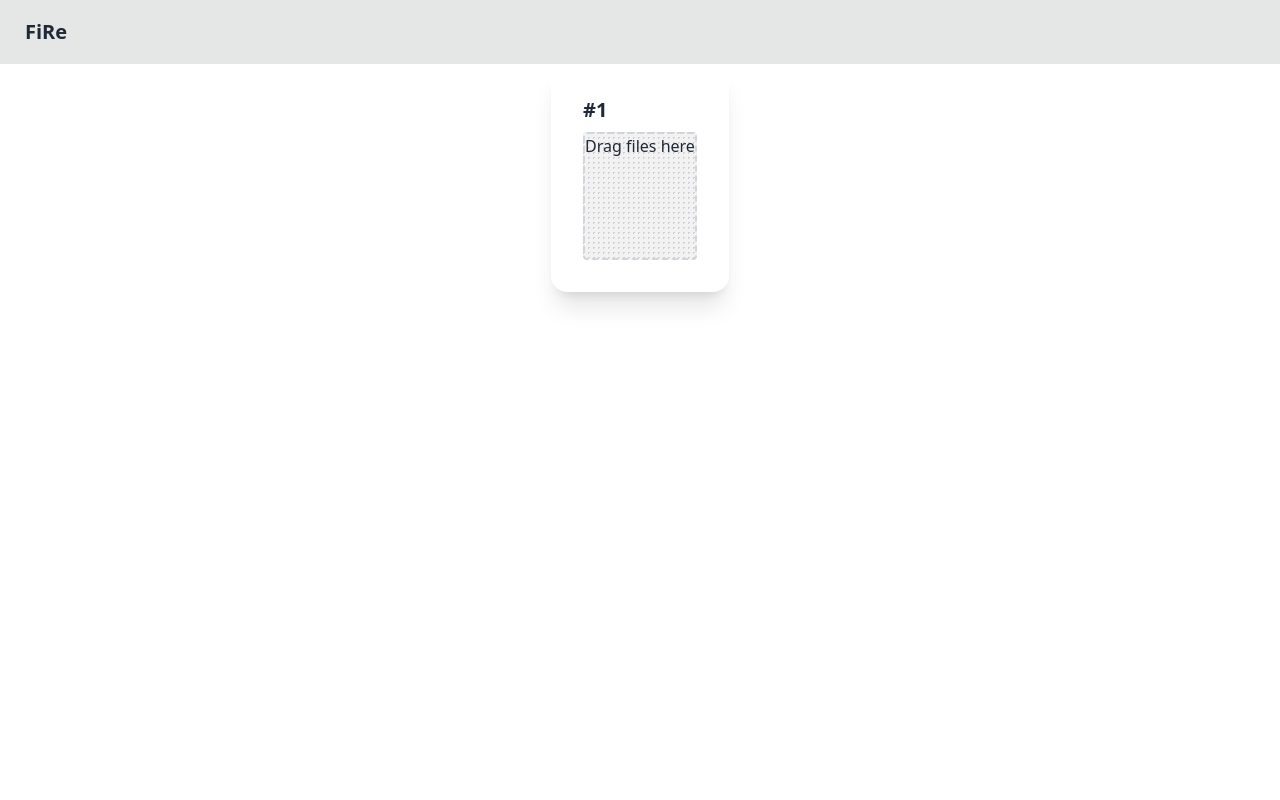
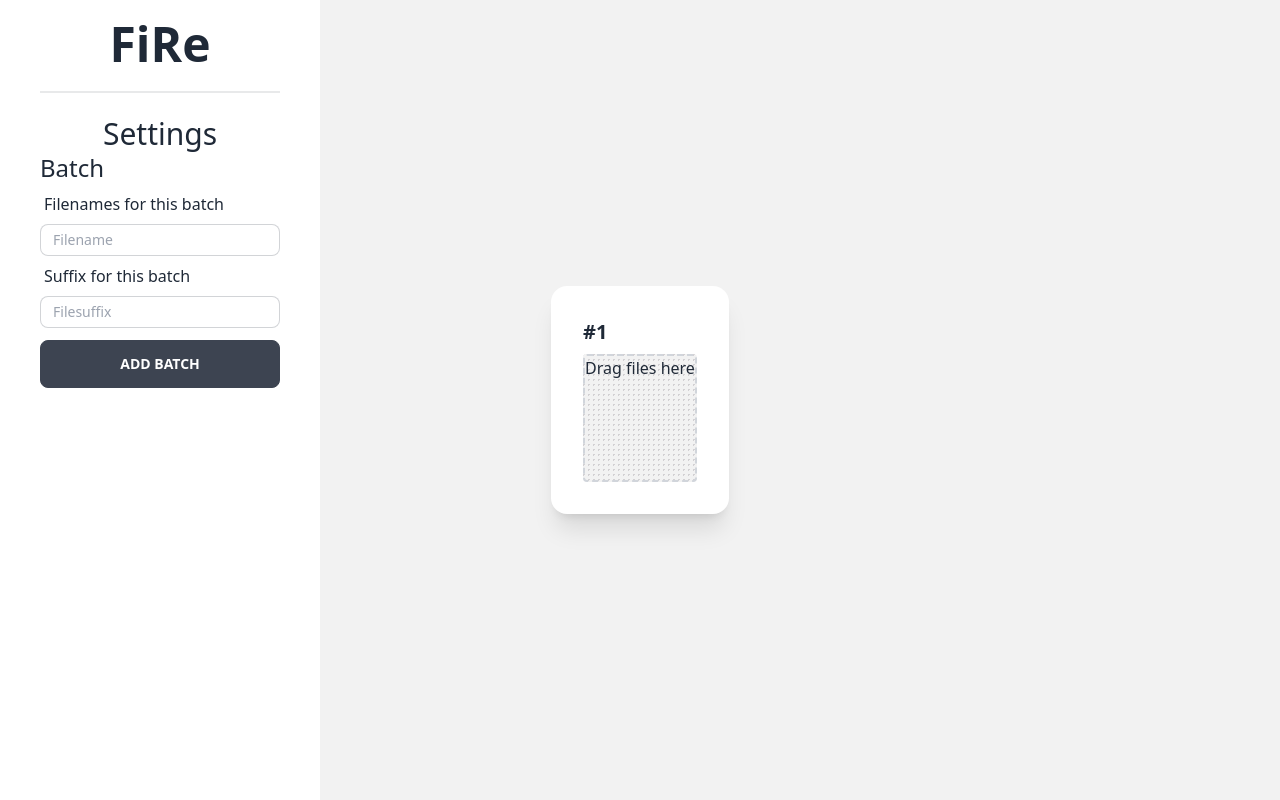
Before and after one commit to svnoak/FIRE-CLIENT, a Vue app: page / in a window 1280 px wide. Built offline with nearby package versions, Linux system fonts and the light colour scheme.

Commit message:
adding settings area

```diff
--- a/src/App.vue
+++ b/src/App.vue
@@ -1,34 +1,19 @@
 <script>
-import Navbar from './components/Navbar.vue';
 import Batch from './components/Batch.vue';
+import SettingsArea from './components/SettingsArea.vue';
 
 export default {
   components: {
-    Navbar,
+    SettingsArea,
     Batch
-  },
-  data() {
-    return {
-      count: 0
-    }
-  },
-  methods: {
-    increment() {
-      this.count++
-    }
-  },
-  watch: {
-    count(newCount) {
-      console.log(`New count is ${newCount}`)
-    }
   }
 }
 </script>
 
 <template>
-<main>
-  <Navbar/>
-  <div class="flex flex-col justify-center items-center">
+<main class="bg-base-200 flex min-h-screen">
+  <SettingsArea />
+  <div class="flex flex-col justify-center items-center grow">
     <Batch />
   </div>
 </main>
--- a/src/components/BatchImageArea.vue
+++ b/src/components/BatchImageArea.vue
@@ -13,7 +13,6 @@ export default {
             dragInfo: "Drag files here",
             srcImgIndex: -1,
             newImgIndex: -1
-
         }
     },
     methods: {
--- a/src/components/Navbar.vue
+++ /dev/null
@@ -1,5 +0,0 @@
-<template>
-    <div class="navbar bg-base-300">
-        <a class="btn btn-ghost normal-case text-xl">FiRe</a>
-    </div>
-</template>
--- /dev/null
+++ b/src/components/SettingsArea.vue
@@ -0,0 +1,15 @@
+<template>
+<div class="min-h-full w-80 bg-base-100 fixed px-10 py-5">
+    <h1 class="font-bold text-5xl text-center">FiRe</h1>
+    <div class="divider"></div>
+    <h2 class="text-3xl text-center">Settings</h2>
+    <form action="" method="post">
+        <h3 class="text-2xl"> Batch</h3>
+        <label class="label">Filenames for this batch</label>
+        <input type="text" placeholder="Filename" id="batch-name" class="input input-sm input-bordered w-full max-w-xs">
+        <label class="label">Suffix for this batch</label>
+        <input type="text" placeholder="Filesuffix" id="batch-suffix" class="input input-sm input-bordered w-full max-w-xs">
+    </form>
+    <button class="btn btn-block mt-3">Add Batch</button>
+  </div>
+</template>
```
